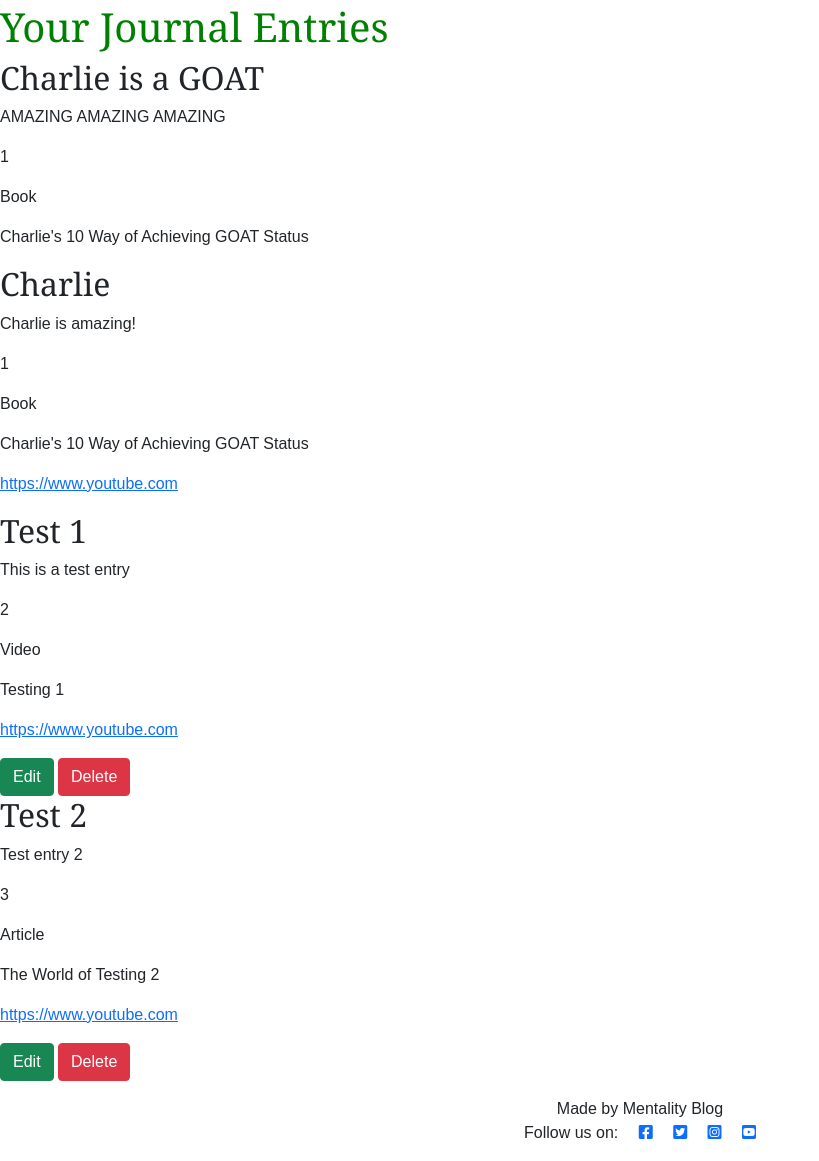
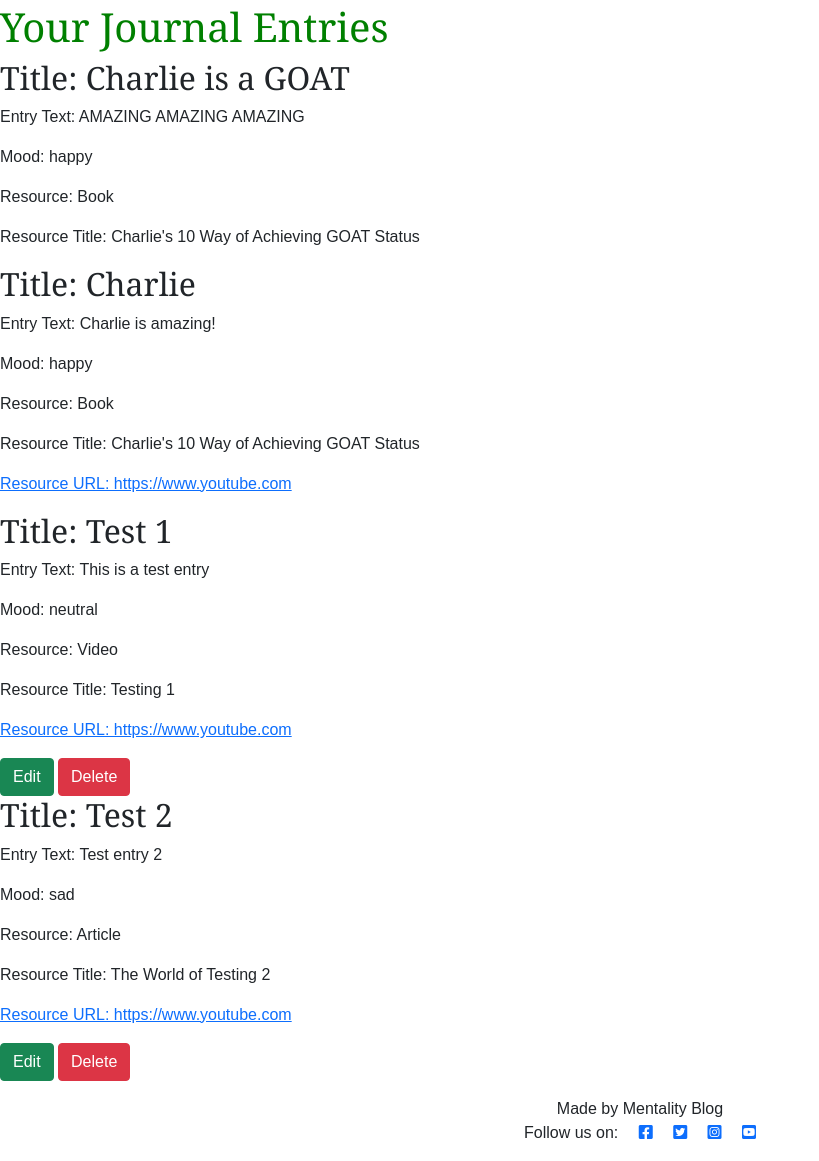
Before and after one commit to UsmanButt1/mh-blog, a Django app: page /journalentries/ in a window 1280 px wide. Shown: the part 53-1214 px from the top of the page, without its empty margins (0-819 px from the left). Run offline with Django 4.2, Linux system fonts and the light colour scheme; a user stored in the database is signed in; data comes from the database, SQL or seed files in the repository; some web fonts are replaced.

```diff
--- a/blog/templates/base.html
+++ b/blog/templates/base.html
@@ -22,7 +22,7 @@
     <!-- Bootstrap CSS -->
     <link href="https://cdn.jsdelivr.net/npm/bootstrap@5.0.1/dist/css/bootstrap.min.css" rel="stylesheet"
         integrity="sha384-+0n0xVW2eSR5OomGNYDnhzAbDsOXxcvSN1TPprVMTNDbiYZCxYbOOl7+AMvyTG2x" crossorigin="anonymous">
-    <!--Custom-->
+    <!--Custom CSS -->
     <link rel="stylesheet" href="/static/assets/css/style.css">
 </head>
 
--- a/blog/templates/edit_journal_entry.html
+++ b/blog/templates/edit_journal_entry.html
@@ -19,6 +19,7 @@
     <form method="post">
         {% csrf_token %}
         {{ form.as_p }}
-        <button type="submit" class="btn btn-primary">Save</button>
+        <button type="submit" class="btn btn-success">Save</button>
+        <a href="{% url 'journalentries' %}" class="btn btn-secondary">Cancel</a>
     </form>
 {% endblock %}
--- a/blog/templates/index.html
+++ b/blog/templates/index.html
@@ -188,5 +188,5 @@
             </aside>
 
         </div><!-- /.row -->
-
+    </main>
 {% endblock %}
--- a/blog/templates/journal_entries.html
+++ b/blog/templates/journal_entries.html
@@ -8,23 +8,31 @@
 {% endblock %}
 
 {% block content %}
-  <h1>Your Journal Entries</h1>
-  {% if messages %}
+{% if messages %}
     <ul class="messages">
       {% for message in messages %}
         <li{% if message.tags %} class="{{ message.tags }}"{% endif %}>{{ message }}</li>
       {% endfor %}
     </ul>
   {% endif %}
+
+  <h1>Your Journal Entries</h1>
+
   {% for entry in journalentry_list %}
     <article>
-      <h2>{{ entry.title }}</h2>
-      <p>{{ entry.entry_text }}</p>
-      <p>{{ entry.mood }}</p>
-      <p>{{ entry.resource }}</p>
-      <p>{{ entry.resourcetitle }}</p>
+      <h2>Title: {{ entry.title }}</h2>
+      <p>Entry Text: {{ entry.entry_text }}</p>
+      {% if entry.mood == 1 %}
+      <p>Mood: happy</p>
+      {% elif entry.mood == 2 %}
+      <p>Mood: neutral</p>
+      {% elif entry.mood == 3 %}
+      <p>Mood: sad</p>
+      {% endif %}
+      <p>Resource: {{ entry.resource }}</p>
+      <p>Resource Title: {{ entry.resourcetitle }}</p>
       {% if entry.resourceurl != None %}
-      <a href="{{ entry.resourceurl }}"><p>{{ entry.resourceurl }}</p></a>
+      <a href="{{ entry.resourceurl }}"><p>Resource URL: {{ entry.resourceurl }}</p></a>
       {% endif %}
       {% if user.is_authenticated and entry.user == user %}
         <a href="{% url 'editjournalentry' journalentry_id=entry.id %}" class="btn btn-edit btn-success">Edit</a>
```
Also changed, not shown: static/assets/css/style.css (line endings or trailing spaces).
